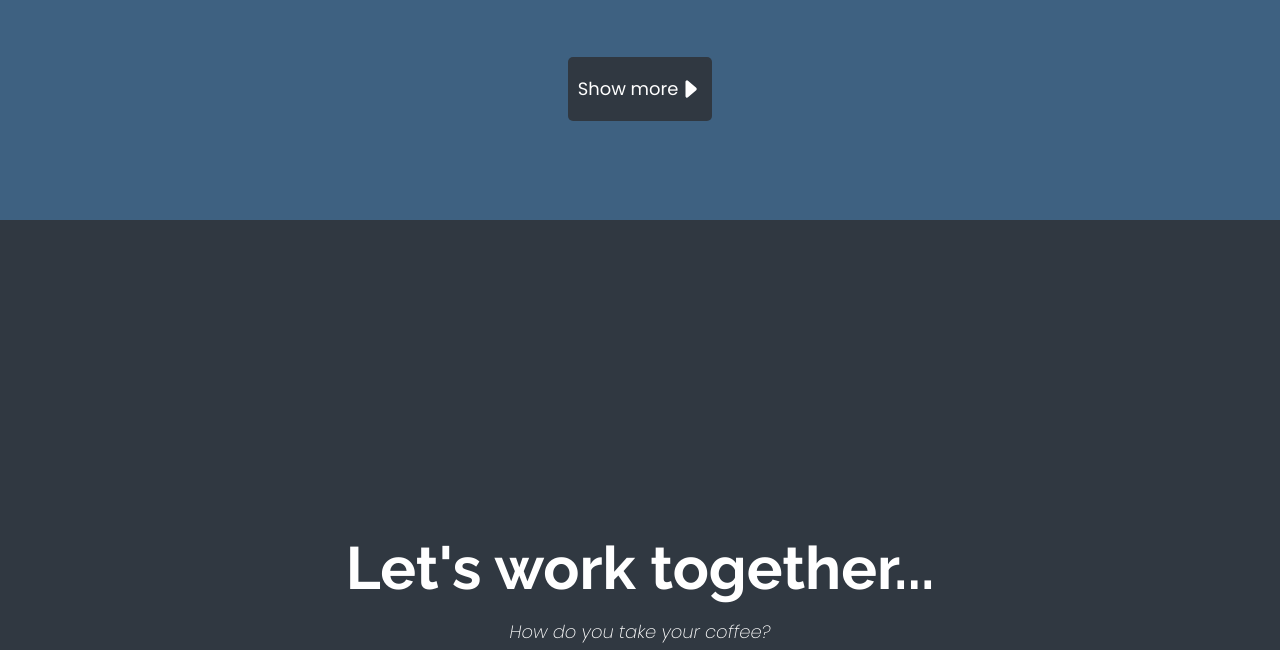
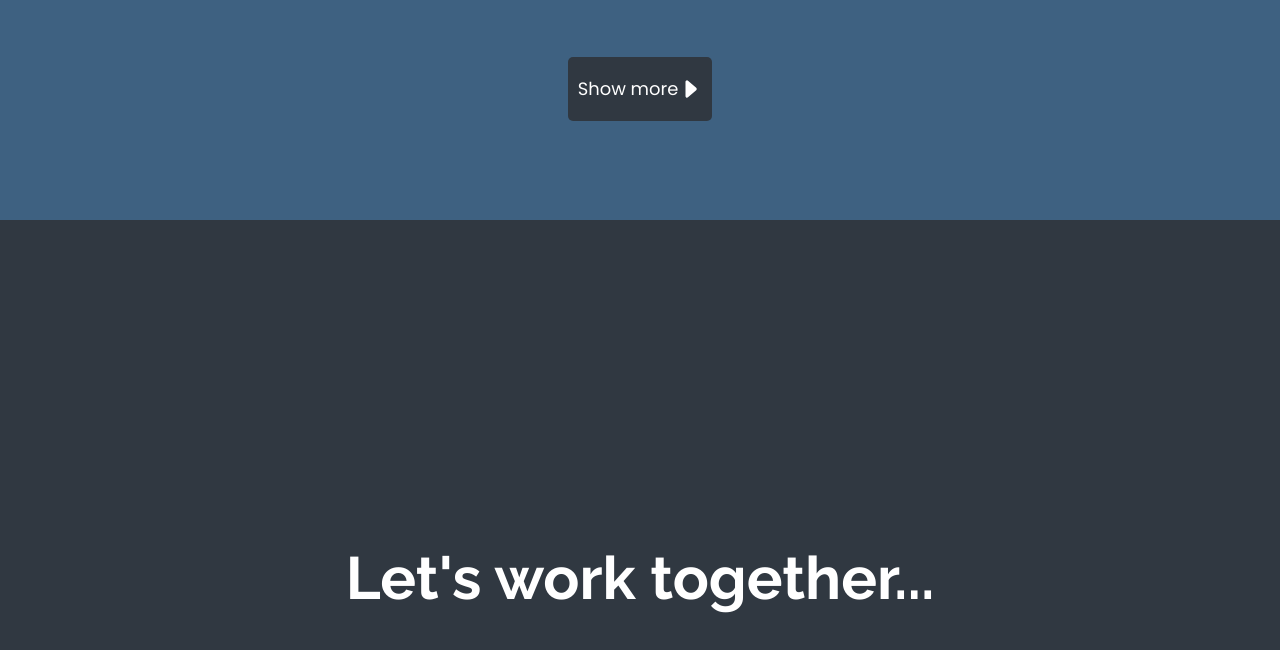
Before and after one commit to j-liendo/Portfolio-web-designer, a plain HTML site: page index.html in a window 1280 px wide. Shown: the part 1887-2537 px from the top of the page. Drawn offline with Linux system fonts and the light colour scheme.

Commit message:
Update index.html

```diff
--- a/index.html
+++ b/index.html
@@ -143,7 +143,7 @@
         <h2>
             Let's work together...
         </h2>
-        <p>How do you take your coffee?</p>
+<!--         <p>How do you take your coffee?</p> -->
         <nav>
             <ul>
                 <li><a id="profile-link" href="https://github.com/j-liendo" target="_blank" rel="noopener noreferrer "><svg xmlns="http://www.w3.org/2000/svg" width="24" height="24" fill="currentColor" class="bi bi-github" viewBox="0 0 16 16">
```
